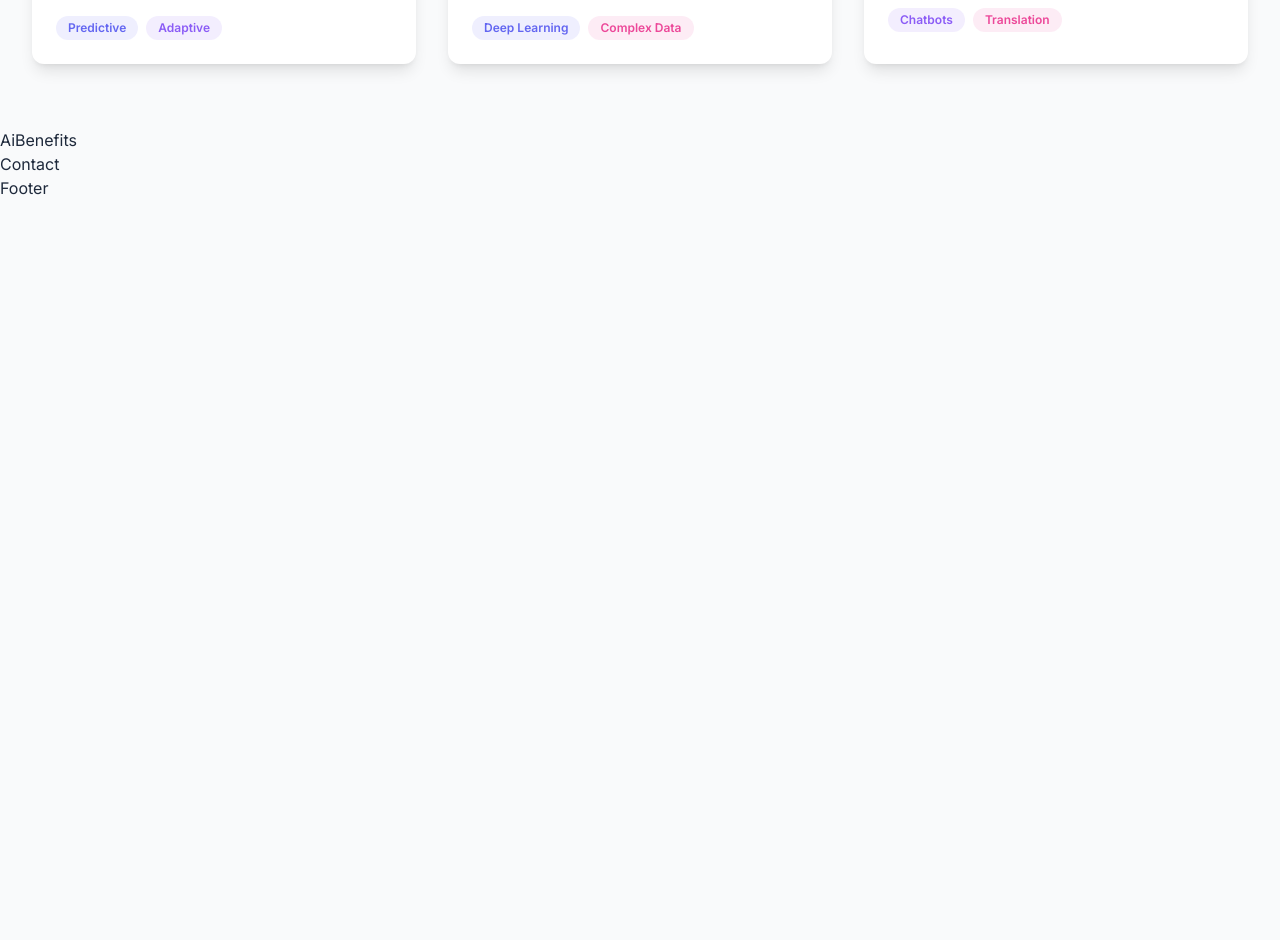
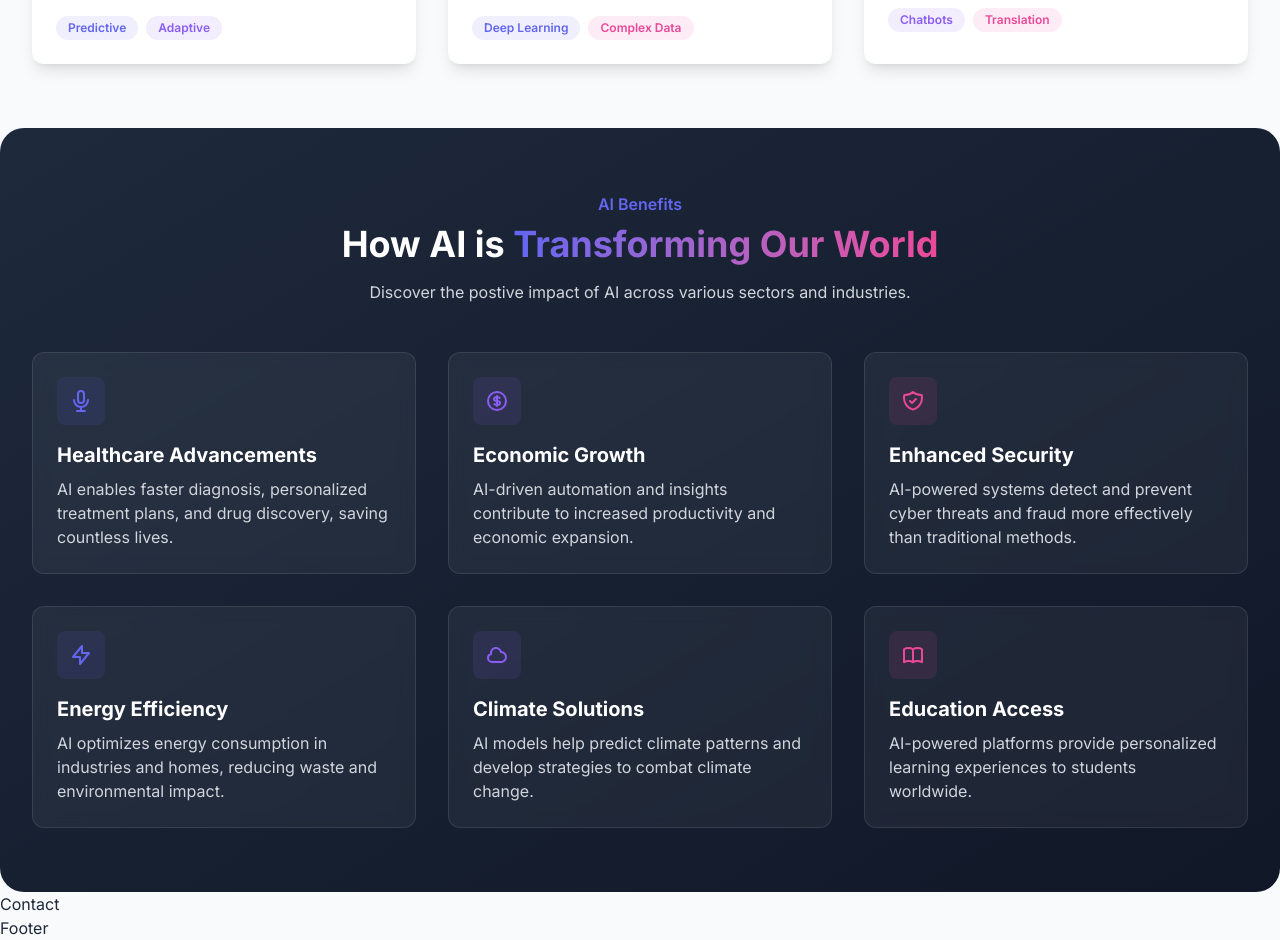
Before and after one commit to Relmoyt/TailwindProject, a React (Vite) app: page / in a window 1280 px wide. Shown: the part 1308-2248 px from the top of the page. Before the commit the page ends 1508 px from the top, so only its background shows below. Built offline with nearby package versions, Linux system fonts and the light colour scheme.

Commit message:
Added AI Benefits

```diff
--- a/src/components/aiBenefits.jsx
+++ b/src/components/aiBenefits.jsx
@@ -1,7 +1,174 @@
-import React from "react";
+const benefits = [
+  {
+    title: "Healthcare Advancements",
+    description:
+      "AI enables faster diagnosis, personalized treatment plans, and drug discovery, saving countless lives.",
+    icon: (
+      <svg
+        xmlns="http://www.w3.org/2000/svg"
+        className="h-6 w-6"
+        fill="none"
+        viewBox="0 0 24 24"
+        stroke="currentColor"
+      >
+        <path
+          strokeLinecap="round"
+          strokeLinejoin="round"
+          strokeWidth="2"
+          d="M19 11a7 7 0 01-7 7m0 0a7 7 0 01-7-7m7 7v4m0 0H8m4 0h4m-4-8a3 3 0 01-3-3V5a3 3 0 116 0v6a3 3 0 01-3 3z"
+        />
+      </svg>
+    ),
+    color: "primary",
+  },
+  {
+    title: "Economic Growth",
+    description:
+      "AI-driven automation and insights contribute to increased productivity and economic expansion.",
+    icon: (
+      <svg
+        xmlns="http://www.w3.org/2000/svg"
+        className="h-6 w-6"
+        fill="none"
+        viewBox="0 0 24 24"
+        stroke="currentColor"
+      >
+        <path
+          strokeLinecap="round"
+          strokeLinejoin="round"
+          strokeWidth="2"
+          d="M12 8c-1.657 0-3 .895-3 2s1.343 2 3 2 3 .895 3 2-1.343 2-3 2m0-8c1.11 0 2.08.402 2.599 1M12 8V7m0 1v8m0 0v1m0-1c-1.11 0-2.08-.402-2.599-1M21 12a9 9 0 11-18 0 9 9 0 0118 0z"
+        />
+      </svg>
+    ),
+    color: "secondary",
+  },
+  {
+    title: "Enhanced Security",
+    description:
+      "AI-powered systems detect and prevent cyber threats and fraud more effectively than traditional methods.",
+    icon: (
+      <svg
+        xmlns="http://www.w3.org/2000/svg"
+        className="h-6 w-6"
+        fill="none"
+        viewBox="0 0 24 24"
+        stroke="currentColor"
+      >
+        <path
+          strokeLinecap="round"
+          strokeLinejoin="round"
+          strokeWidth="2"
+          d="M9 12l2 2 4-4m5.618-4.016A11.955 11.955 0 0112 2.944a11.955 11.955 0 01-8.618 3.04A12.02 12.02 0 003 9c0 5.591 3.824 10.29 9 11.622 5.176-1.332 9-6.03 9-11.622 0-1.042-.133-2.052-.382-3.016z"
+        />
+      </svg>
+    ),
+    color: "accent",
+  },
+  {
+    title: "Energy Efficiency",
+    description:
+      "AI optimizes energy consumption in industries and homes, reducing waste and environmental impact.",
+    icon: (
+      <svg
+        xmlns="http://www.w3.org/2000/svg"
+        className="h-6 w-6"
+        fill="none"
+        viewBox="0 0 24 24"
+        stroke="currentColor"
+      >
+        <path
+          strokeLinecap="round"
+          strokeLinejoin="round"
+          strokeWidth="2"
+          d="M13 10V3L4 14h7v7l9-11h-7z"
+        />
+      </svg>
+    ),
+    color: "primary",
+  },
+  {
+    title: "Climate Solutions",
+    description:
+      "AI models help predict climate patterns and develop strategies to combat climate change.",
+    icon: (
+      <svg
+        xmlns="http://www.w3.org/2000/svg"
+        className="h-6 w-6"
+        fill="none"
+        viewBox="0 0 24 24"
+        stroke="currentColor"
+      >
+        <path
+          strokeLinecap="round"
+          strokeLinejoin="round"
+          strokeWidth="2"
+          d="M3 15a4 4 0 004 4h9a5 5 0 10-.1-9.999 5.002 5.002 0 10-9.78 2.096A4.001 4.001 0 003 15z"
+        />
+      </svg>
+    ),
+    color: "secondary",
+  },
+  {
+    title: "Education Access",
+    description:
+      "AI-powered platforms provide personalized learning experiences to students worldwide.",
+    icon: (
+      <svg
+        xmlns="http://www.w3.org/2000/svg"
+        className="h-6 w-6"
+        fill="none"
+        viewBox="0 0 24 24"
+        stroke="currentColor"
+      >
+        <path
+          strokeLinecap="round"
+          strokeLinejoin="round"
+          strokeWidth="2"
+          d="M12 6.253v13m0-13C10.832 5.477 9.246 5 7.5 5S4.168 5.477 3 6.253v13C4.168 18.477 5.754 18 7.5 18s3.332.477 4.5 1.253m0-13C13.168 5.477 14.754 5 16.5 5c1.747 0 3.332.477 4.5 1.253v13C19.832 18.477 18.247 18 16.5 18c-1.746 0-3.332.477-4.5 1.253"
+        />
+      </svg>
+    ),
+    color: "accent",
+  },
+];
+
+const colorClasses = {
+  primary: "bg-primary/10 text-primary",
+  secondary: "bg-secondary/10 text-secondary",
+  accent: "bg-accent/10 text-accent",
+};
 
 function AiBenefits() {
-  return <div>AiBenefits</div>;
+  return (
+    <section
+      id="benefits"
+      className="app-container py-16 bg-linear-to-br from-dark to-gray-900 rounded-3xl text-white"
+    >
+      <div className="text-center mb-12">
+        <span className="section-subheader">AI Benefits</span>
+        <h2 className="section-header">
+          How AI is{" "}
+          <span className="gradient-text">Transforming Our World</span>
+        </h2>
+        <p className="section-description text-gray-300">
+          Discover the postive impact of AI across various sectors and
+          industries.
+        </p>
+      </div>
+      <div className="grid grid-cols-1 md:grid-cols-2 lg:grid-cols-3 gap-8">
+        {benefits.map((benefit, i) => (
+          <div key={i} className="benefit-card">
+            <div className={`benefit-card-icon ${colorClasses[benefit.color]}`}>
+              {benefit.icon}
+            </div>
+            <h3 className="text-xl font-bold text-white">{benefit.title}</h3>
+            <p className="mt-2 text-gray-300">{benefit.description}</p>
+          </div>
+        ))}
+      </div>
+    </section>
+  );
 }
 
 export default AiBenefits;
```
